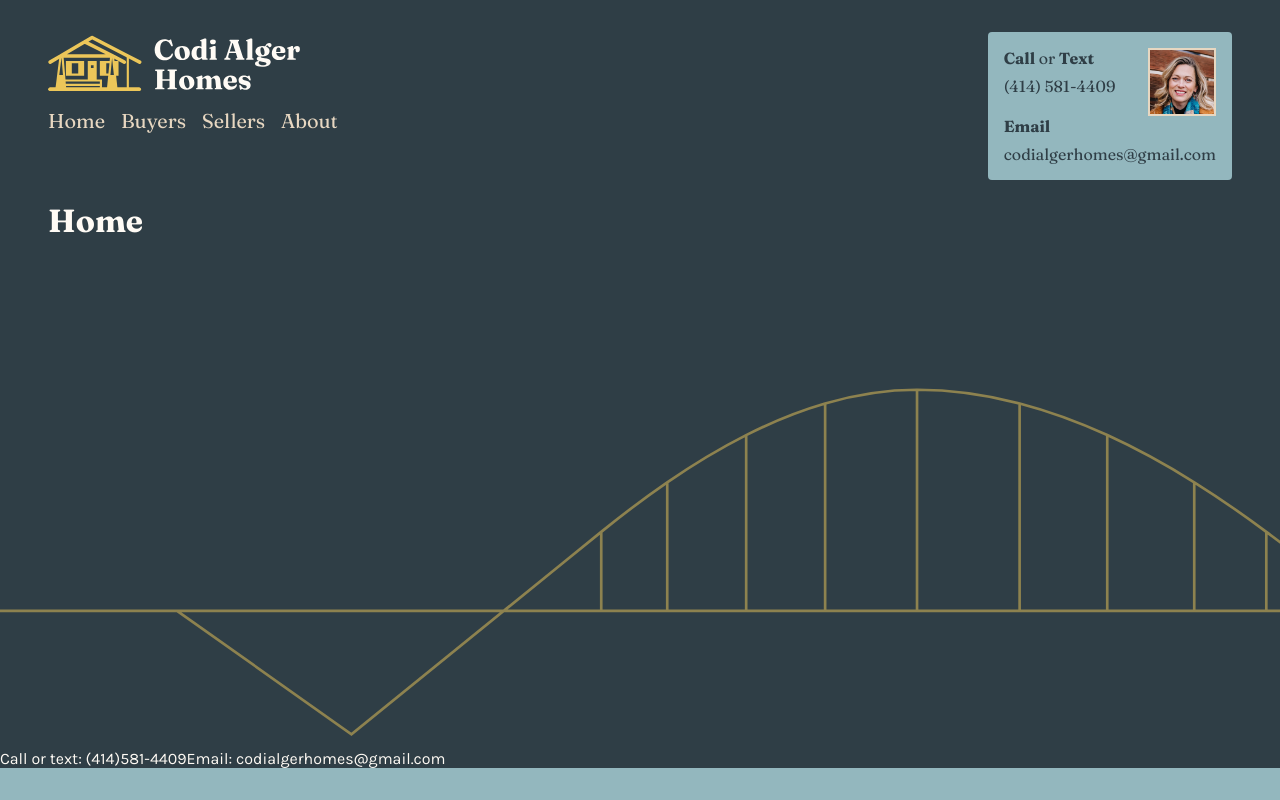
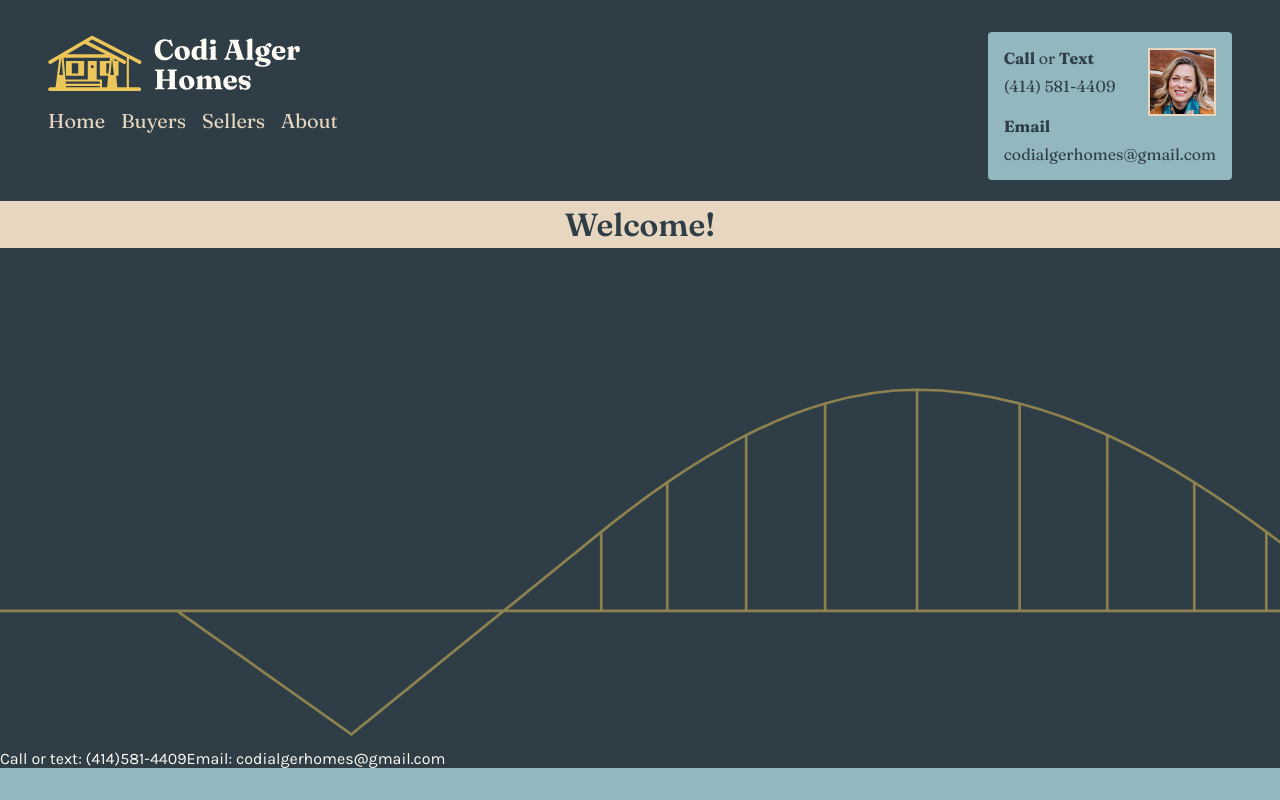
Before and after one commit to Codi-Alger-Homes/codialgerhomes, a React (Create React App) app: page /#/ in a window 1280 px wide. Built offline with nearby package versions, Linux system fonts and the light colour scheme.

Commit message:
h1 styling (page headers)

```diff
--- a/src/index.css
+++ b/src/index.css
@@ -43,3 +43,14 @@ body {
 h1, h2, h3, h4, h5 {
   font-family: 'Fraunces', serif;
 }
+
+h1 {
+  background-color: var(--tertiary-color);
+  color: var(--dark-color);
+  text-align: center;
+  font-weight: 600;
+  padding: 0.25rem 0;
+  width: 100vw;
+  position: absolute;
+  left: 0;
+}
--- a/src/pages/home/home.tsx
+++ b/src/pages/home/home.tsx
@@ -4,7 +4,7 @@ import './home.css'
 export function Home() {
   return (
     <PageContainer>
-      <h1>Home</h1>
+      <h1>Welcome!</h1>
     </PageContainer>
   )
 }
```
